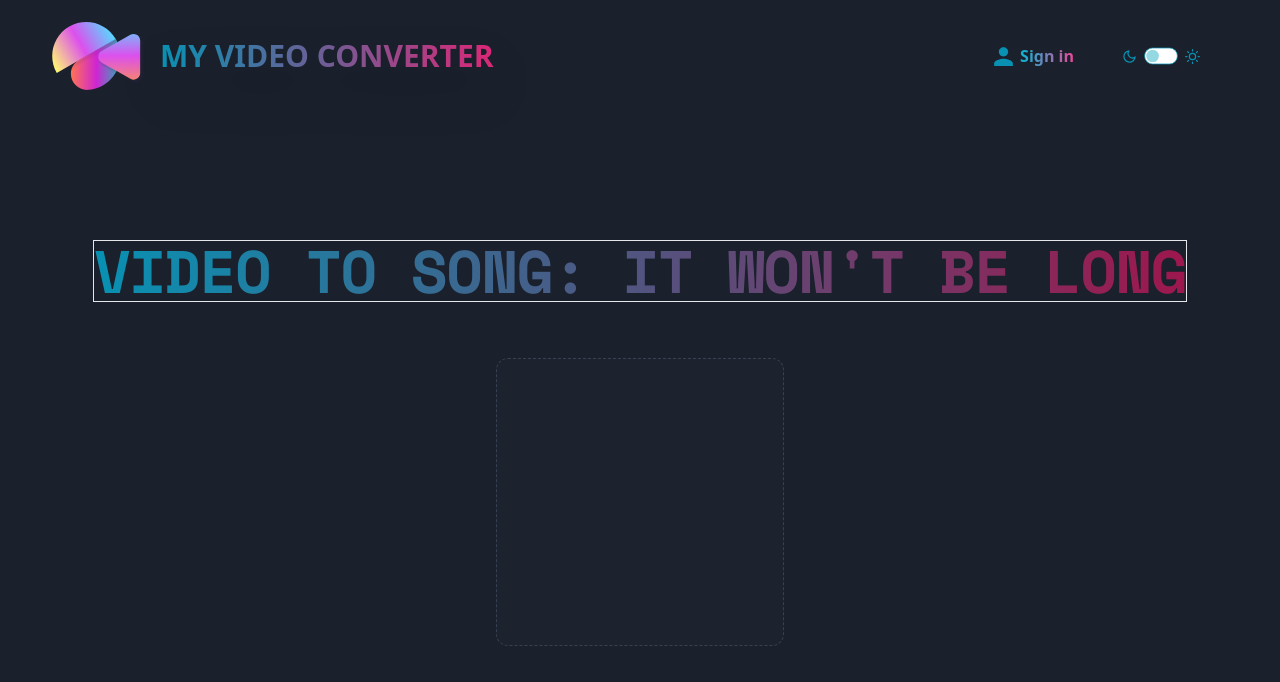
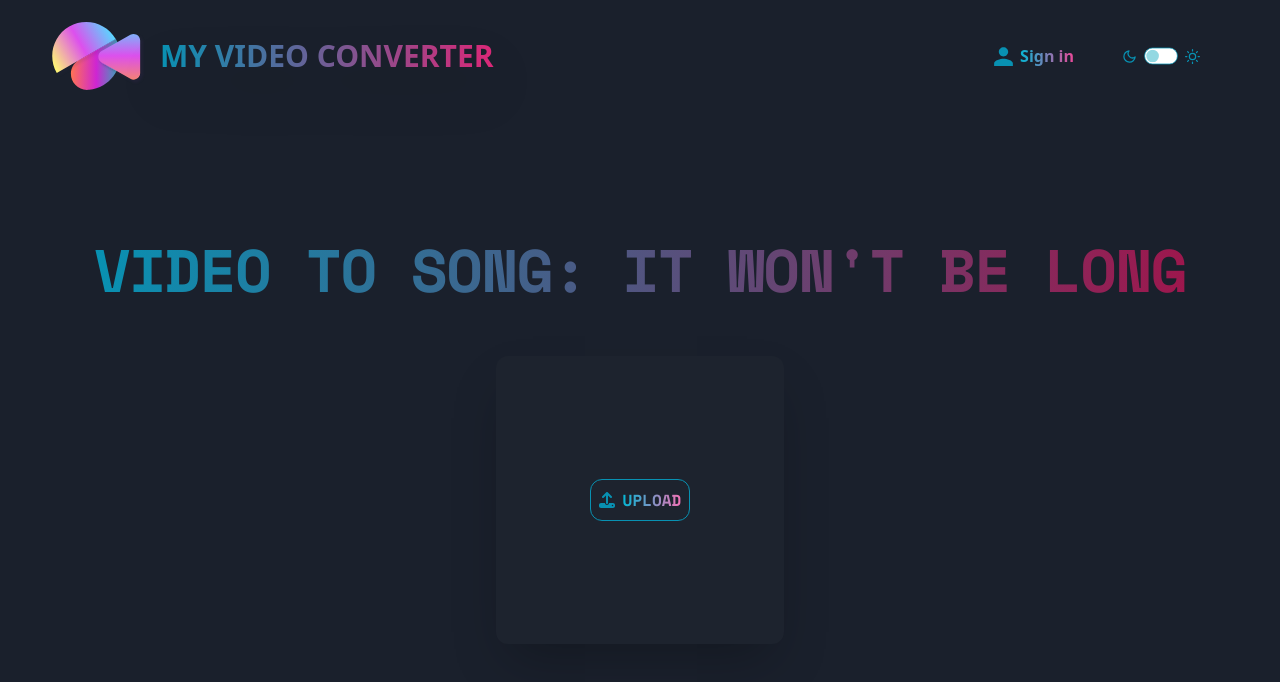
Before and after one commit to Mustafa-Arghandiwal/video-converter, a React (Vite) app: page / in a window 1280 px wide. Shown: the top 682 px of the page. Built offline with nearby package versions, Linux system fonts and the light colour scheme; what tailwindcss-animated would draw is missing.

Commit message:
added input type file

```diff
--- a/src/MainContent.jsx
+++ b/src/MainContent.jsx
@@ -34,7 +34,7 @@ export default function Main(props) {
     }, []);
     return (
         <section className="font-spaceMono h-screen  flex flex-col items-center gap-14 " style={{backgroundColor: props.isDark ? '#1a202c' : '#f8fafc', transition: 'background-color 0.7s ease'}}>
-            <h1 className="mt-32 text-6xl font-bold cursor-default  tracking-tight border select-none
+            <h1 className="mt-32 text-6xl font-bold cursor-default  tracking-tight  select-none
             text-transparent bg-clip-text bg-gradient-to-r from-cyan-600 to-pink-800
             " >
                 {title }
--- a/src/UploadBox.jsx
+++ b/src/UploadBox.jsx
@@ -1,7 +1,14 @@
 import React from 'react'
 import './index.css';
+import { FaUpload } from "react-icons/fa6";
 
 export default function UploadBox(props) {
+
+    const [file, setFile] = React.useState()
+
+    const handleFile = event => {
+        setFile(event.target.files[0])
+    }
 
 
     const handleOnMouseMove = e => {
@@ -18,12 +25,41 @@ export default function UploadBox(props) {
 
 
     return (
-        <div id='box' onMouseMove={handleOnMouseMove} className={`h-72 w-72 rounded-xl cursor-pointer relative border border-dashed border-gray-700
-            hover:scale-110 duration-300 animate-fade animate-delay-1000 `}
+        <div id='box' onMouseMove={handleOnMouseMove} className='h-72 w-72 rounded-xl  relative shadow-2xl
+            hover:scale-110 duration-300 animate-fade animate-delay-1000 grid place-items-center p-3'
             style={{
                 // backgroundColor: props.isDark ? 'rgba(255, 255, 255, 0.01)' : 'rgba(255, 255, 255, 0.01)'
             }}
         >
+
+
+            {!file ?
+                <div className='z-10'>
+                    <input id='fileInput' className=' hidden' type='file' onChange={handleFile} />
+                    <label htmlFor='fileInput' className='z-20 flex items-center gap-2 cursor-pointer border border-cyan-600  p-2 rounded-xl bg-transparent
+                hover:scale-110 duration-150'>
+                        <FaUpload className='text-cyan-600' />
+                        <p className='font-bold text-transparent bg-clip-text bg-gradient-to-r from-cyan-500 to-pink-400'>UPLOAD</p>
+                    </label>
+
+                </div>
+
+                :
+
+                <div className='z-10 text-wrap w-11/12 flex flex-col gap-2'>
+                    <p className='animate-fade animate-delay-100 text-transparent bg-clip-text bg-gradient-to-r from-cyan-500 to-pink-500'><span className='font-bold'>Name:</span> {(file.name).replace(/\.[^/.]+$/, '')}</p>
+                    <p className='animate-fade animate-delay-200 text-transparent bg-clip-text bg-gradient-to-r from-cyan-500 to-pink-500'><span className='font-bold'>Type:</span> {(file.type).split('/')[(file.type).split('/').length - 1]}</p>
+                    <p className='animate-fade animate-delay-300 text-transparent bg-clip-text bg-gradient-to-r from-cyan-500 to-pink-500'><span className='font-bold'>Size:</span> {(file.size / 1024 / 1024).toFixed(2)} MB</p>
+
+                </div>
+
+
+            }
+
+
+
+
+
 
         </div>
     )
```
